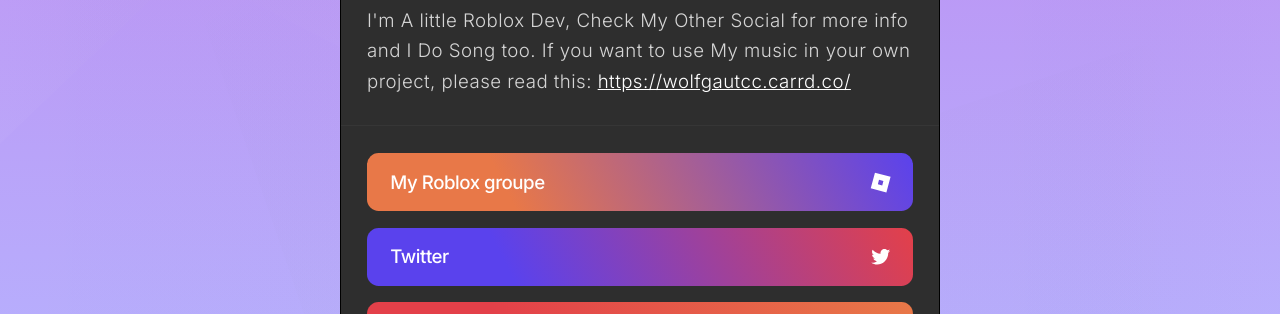
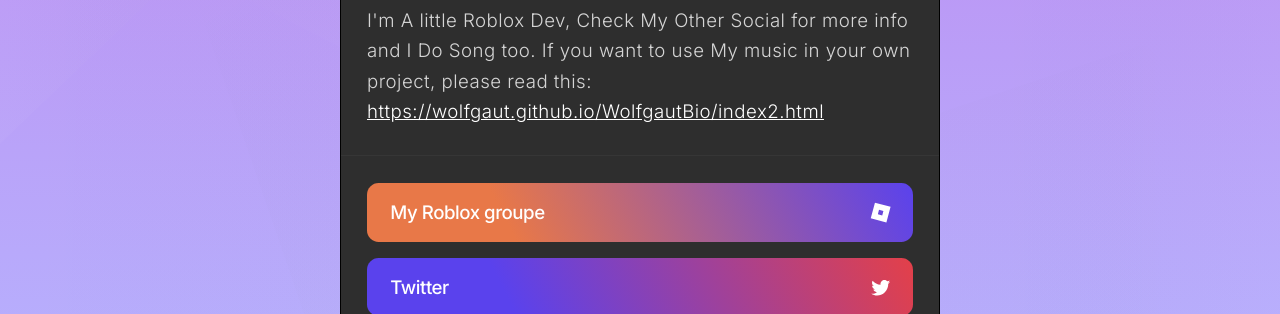
Before and after one commit to wolfgaut/WolfgautBio, a plain HTML site: page index1.html in a window 1280 px wide. Shown: the part 346-660 px from the top of the page. Drawn offline with Linux system fonts and the light colour scheme.

Commit message:
Cardco to My music page idk if its work actualy

```diff
--- a/index1.html
+++ b/index1.html
@@ -1590,7 +1590,8 @@
                 <h1 id="text04">Wolfgaut</h1>
                 <p id="text07">I&#39;m A little Roblox Dev, Check My Other Social for more info and I Do Song too. If
                     you want to use My music in your own project, please read this: <a
-                        href="https://wolfgautcc.carrd.co/">https://wolfgautcc.carrd.co/</a></p>
+                        href="https://wolfgaut.github.io/WolfgautBio/index2.html">https://wolfgaut.github.io/WolfgautBio/index2.html</a>
+                </p>
                 <hr id="divider01" class="style1 full">
                 <ul id="buttons01" class="buttons">
                     <li><a href="https://www.roblox.com/groups/34570143/WGAUT" class="button n01"><svg
```
